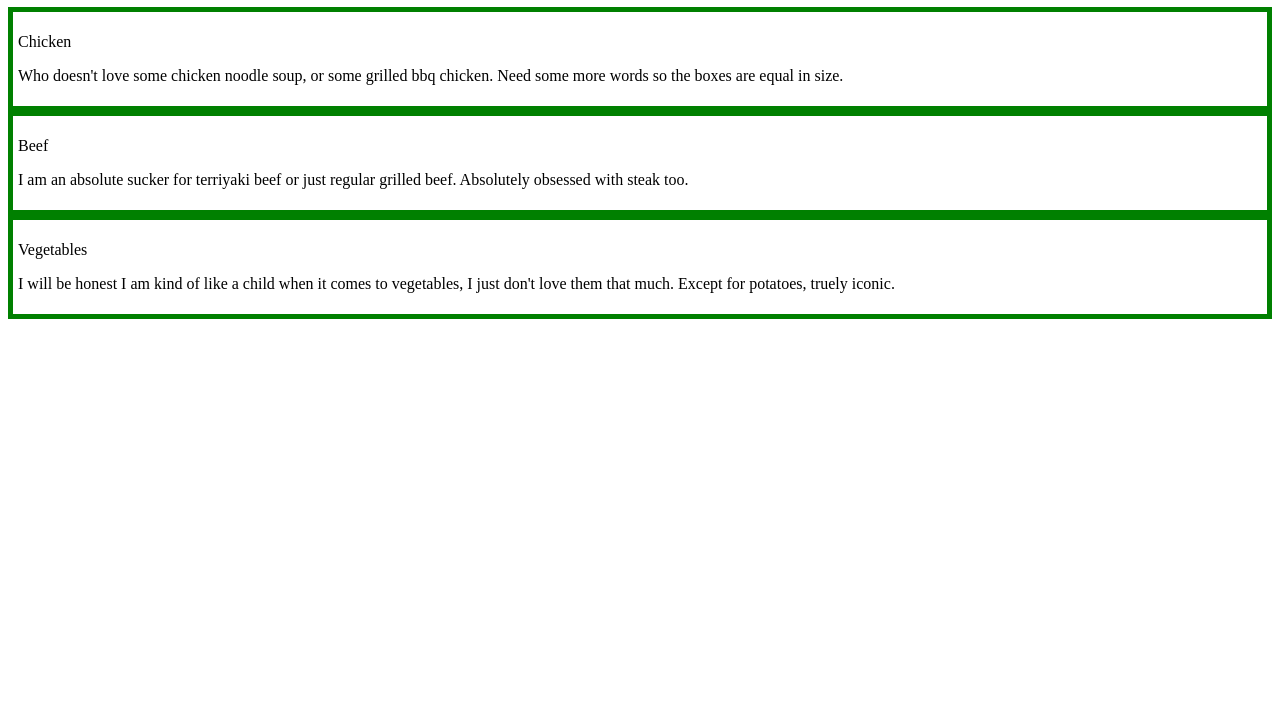
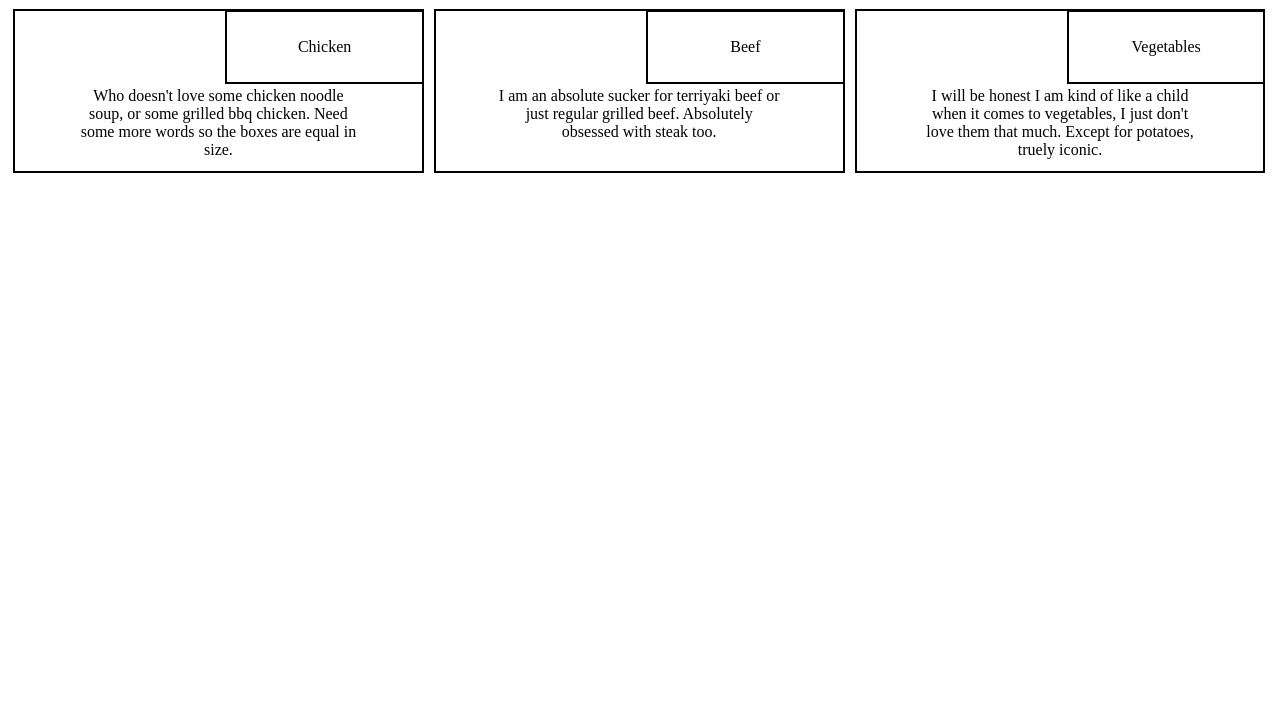
Before and after one commit to slstewart98/Moving-Menu, a plain HTML site: page index.html in a window 1280 px wide. Shown: the part 73-800 px from the top of the page. Drawn offline with Linux system fonts and the light colour scheme.

Commit message:
css-part-1

```diff
--- a/Bootstrap/css/styles.css
+++ b/Bootstrap/css/styles.css
@@ -1,12 +1,86 @@
+*{
+    box-sizing: border-box; /* makes it so that the content and the border are inside the main container. So if we had all this inside one big box,
+    and then gave the content a border, then the border might extend past the big boxes borders. This function puts the contents added borders inside the big box */
+}
 .row{
     width: 100%;
 }
 h1{
     text-align: center;
+    margin: 20px;
 
 }
 .col{
-    border: 5px solid green;
-    margin: auto;
-    padding: 5px;
+    margin: 5px;
 }
+.Chicken{
+    height: 150px;
+    position: relative;
+    text-align: center;
+    padding: 55px;
+    margin: 5px;
+
+}
+.Beef{
+    height: 150px;
+    position: relative;
+    text-align: center;
+    padding: 55px;
+    margin: 5px;
+
+}
+.Vegetables{
+    height: 150px;
+    position: relative;
+    text-align: center;
+    padding: 55px;
+    margin: 5px;
+
+}
+
+
+.name{
+    border: 2px solid black;
+    position: absolute;
+    top: -6px;
+    right: -7px;
+    width: 50%;
+    padding: 10px;
+    margin-bottom: 5px;
+
+
+}
+
+/* Large Screens */
+@media (min-width: 992px){
+    .col-lg-4{
+        float: left;
+        border: 2px solid black;
+    }
+    .col-lg-4{
+        width: 32.5%;
+    }
+}
+/* Medium Screens */
+@media(min-width: 768px) and (max-width: 991px){
+    .col-md-2, .col-md-12{
+        float: left;
+        border: 2px solid black;
+    }
+    .col-md-2{
+        width: 50%
+    }
+    .col-md-12{
+        width: 100%
+    }
+}
+/* small screens */
+@media(max-width: 767px){
+    .col-sm-1{
+        float: left;
+        border: 2px solid black;
+    }
+    .col-sm-1{
+        width: 100%;
+    }
+}
```
